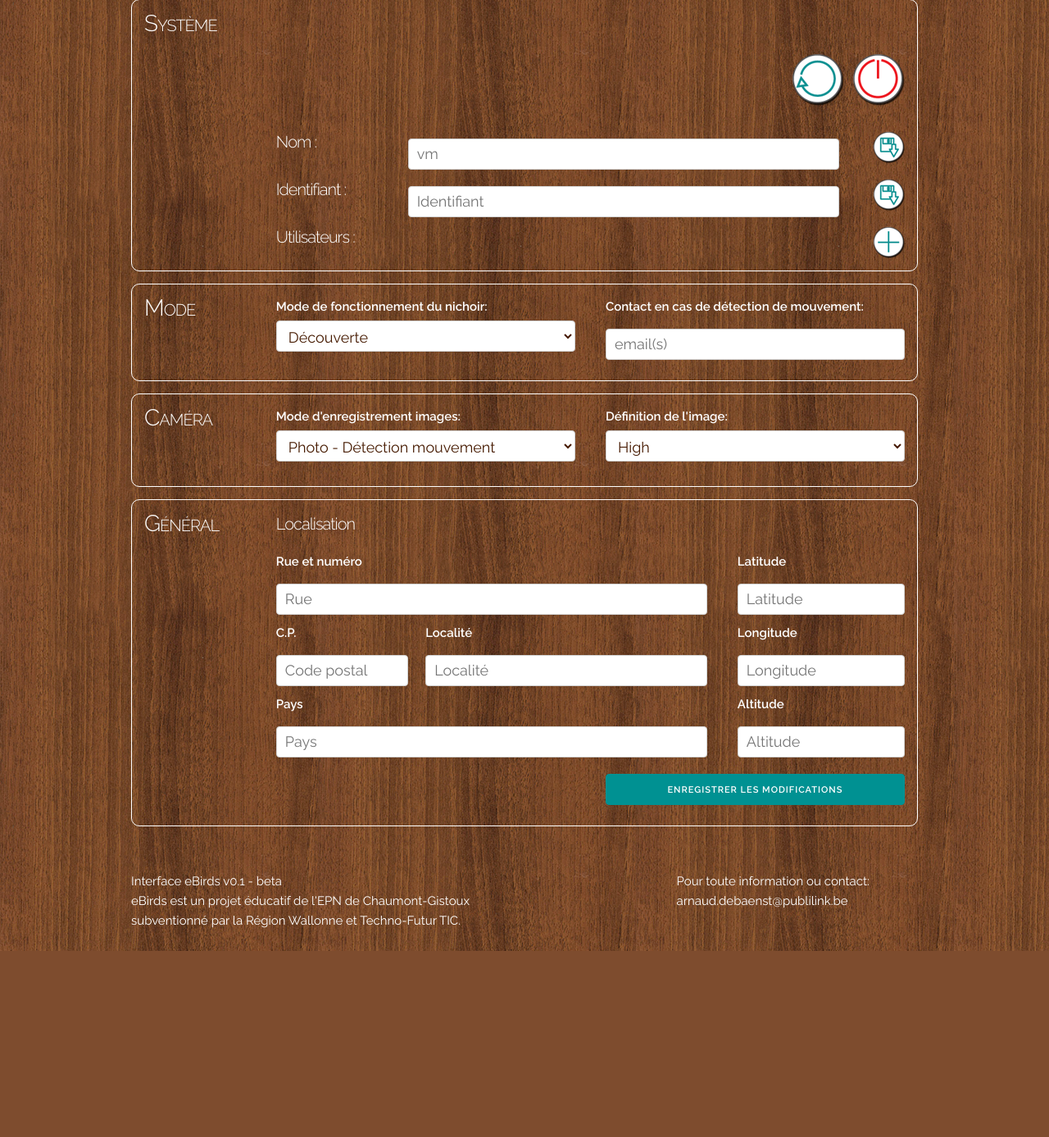
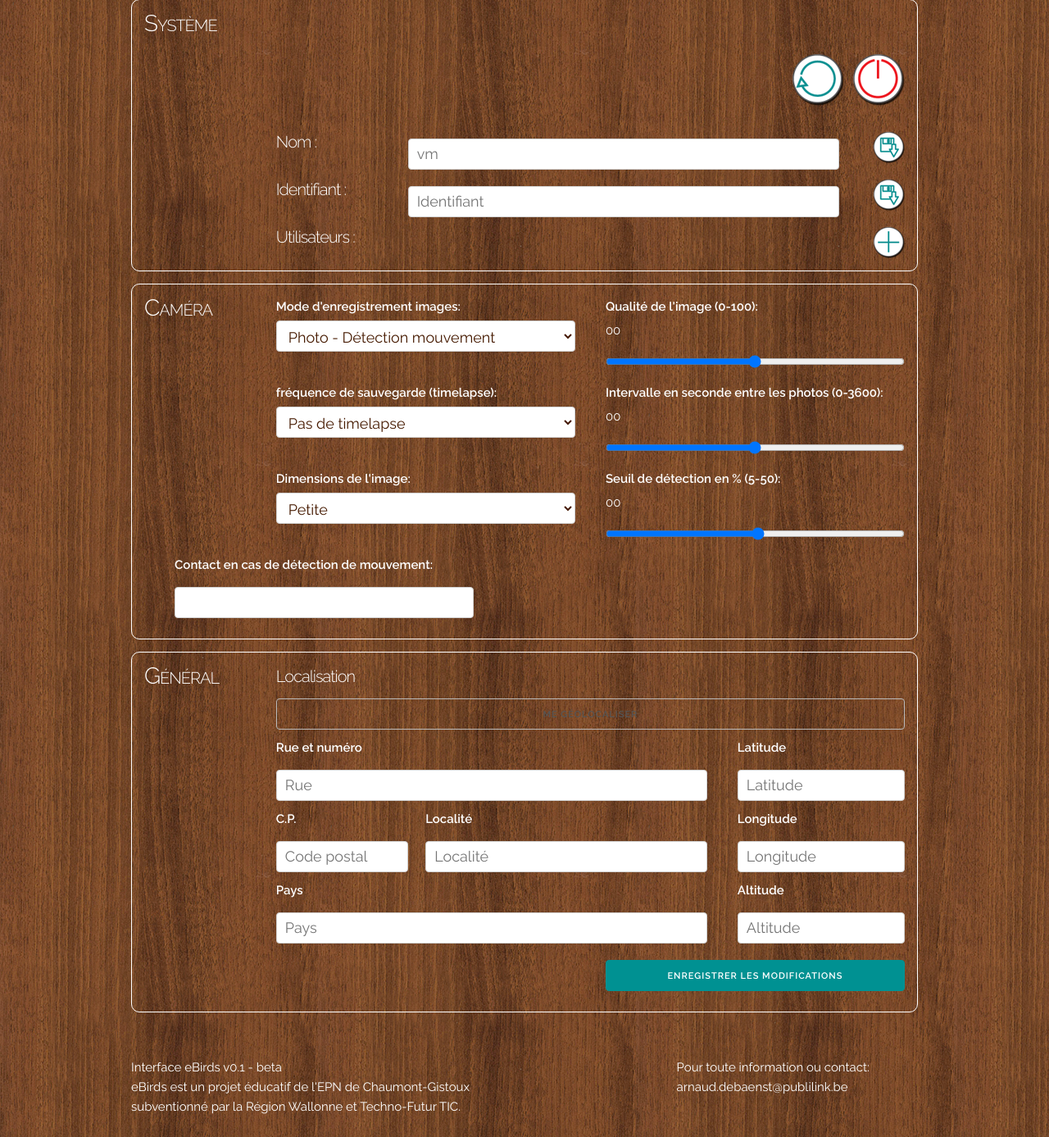
Before and after one commit to SuperCreate73/eBirds, a PHP site: template html_working/view/viewReglages.php in a window 1280 px wide; the page is wider, and only the part inside the window is pictured. Shown: the part 309-1696 px from the top of that part at 82% size. Before the commit the page ends 1469 px from the top of that part, so only its background shows below. Run offline with PHP 8.4, Linux system fonts and the light colour scheme; the template is opened without the code that fills it, so the values that code supplies are empty.

Commit message:
changement interface reglages

```diff
--- a/html_working/public/js/assistants_reglages.js
+++ b/html_working/public/js/assistants_reglages.js
@@ -67,7 +67,7 @@ function addUser(){
     </div></div></div>\
     <div class='offset-by-seven columns'>\
       <div class='five columns'>\
-        <input class='button u-full-width boutonLogin' value='Enregistrer les modifications' onclick='saveUser()'>\
+        <input class='button u-full-width boutonLogin' value='Enregistrer les modifications' onclick='saveUser();'>\
       </div>\
     </div>\
 ";
@@ -79,7 +79,7 @@ function addUser(){
 function saveUser() {
   var nameUser = document.getElementById("nameUser").value;
   var passwdUser = document.getElementById("passwdUser").value;
-
+  console.log(nameUser, passwdUser);
   if (nameUser.length < 3 || passwdUser.length < 6){
     document.getElementById("FenetreContenu").innerHTML="\
       <br>\
@@ -120,10 +120,10 @@ function saveUser() {
 }
 
 function changerNom(){
-  var nom = document.getElementById("nom_nichoir").value;
+        var nom = document.getElementById("nom_nichoir").value;
 	console.log(nom);
-  var xmlhttp = new XMLHttpRequest();
-  xmlhttp.open("GET", "jsRouter.php?action=changeName&param1="+nom, true);
+  	var xmlhttp = new XMLHttpRequest();
+  	xmlhttp.open("GET", "jsRouter.php?action=changeName&param1="+nom, true);
 	xmlhttp.send();
 
 }
@@ -135,13 +135,12 @@ function removeUser(nom){
 
 }
 function changeEmail(){
-  // changer la fnction pour éviter un redémarrage intempestif du daemon
   var newMail = document.getElementById('email').value;
-  var xmlhttp = new XMLHttpRequest();
-  xmlhttp.open("GET", "jsRouter.php?action=motionDetect&param1="+newMail, true);
-  xmlhttp.send();
+
+
+  //xmlhttp.open("")
+
 }
-
 function changeMode(e){
   var mode = e.target.value;
   alert(mode);
@@ -154,3 +153,13 @@ function changeDefinitionCamera(e){
   var mode = e.target.value;
   alert(mode);
 }
+
+function updateQualite(val) {
+          document.getElementById('texteQualite').innerHTML=val;
+        }
+function updateIntervalle(val) {
+          document.getElementById('texteIntervalle').innerHTML=val;
+      }
+function updateDetection(val) {
+          document.getElementById('texteDetection').innerHTML=val;
+    }
--- a/html_working/view/viewReglages.php
+++ b/html_working/view/viewReglages.php
@@ -10,9 +10,10 @@
 <?php ob_start(); ?>	<!-- Contenu de la page, intégré à la variable $content -->
 
 <h1>Réglages</h1>
-	<div id="accordion">
-		<form method="POST" action="index.php?action=doreglages">
-			<div class="cadre systeme">
+<!--div id="accordion"-->
+	<form method="POST" action="index.php?page=reglages&action=doreglages">
+			<div class="cadre">
+
 				<div class="row spaced">
 					<div class="eight columns">
 						<h2>Système</h2>
@@ -87,30 +88,11 @@
 							<div class='seven columns'><?= $userItem[0] ; ?></div><div class="my_button deleteUser" onclick="removeUser('<?= $userItem[0]; ?>');">
 							</div>
 						</div>
+					</div>
 					<?php } ?>
 
 				</div> <!--    FIN CADRE II -->
 
-			<div class="cadre">
-				<div class="row">
-					<div class="two columns">
-						<h2>Mode</h2>
-					</div>
-
-					<div class="five columns">
-						<label for="modeNichoir">Mode de fonctionnement du nichoir:</label>
-						<select class="u-full-width" id="modeNichoir" onchange="changeMode(event);">
-							<option value="Découverte">Découverte</option>
-							<option value="Occupation">Occupation</option>
-						</select>
-					</div>
-
-					<div class="five columns">
-						<label>Contact en cas de détection de mouvement:</label>
-						<input class="u-full-width" type="text" placeholder="email(s)" name="emails" id="email" onchange="changeEmail();">
-					</div>
-				</div>
-			</div> <!--    FIN CADRE II -->
 
 			<div class="cadre">
 				<div class="row">
@@ -120,7 +102,7 @@
 
 					<div class="five columns">
 						<label for="modeCamera">Mode d'enregistrement images:</label>
-						<select class="u-full-width" id="modeCamera" onchange="changeModeCamera(event);">
+						<select class="u-full-width" id="modeCamera" onchange="">
 							<option value="Detection">Photo - Détection mouvement</option>
 							<option value="Timelapse">Photo - Timelapse</option>
 							<option value="Video">Video</option>
@@ -128,15 +110,54 @@
 					</div>
 
 					<div class="five columns">
-						<label for="definitionCamera">Définition de l'image:</label>
-						<select class="u-full-width" id="definitionCamera" onchange = "changeDefinitionCamera(event);">
-							<option value="High">High</option>
-							<option value="Medium">Medium</option>
-							<option value="Low">Low</option>
+						<label>Qualité de l'image (0-100):</label><div id="texteQualite" >00</div>
+						<input class="u-full-width" type="range" min="0" max="100" placeholder="<?= $quality[0][0] ; ?>" name="quality" id="quality" oninput="updateQualite(this.value);">
+
+
+					</div>
+
+					<div class="five columns offset-by-two">
+						<label for="ffmpeg_timelapse_mode">fréquence de sauvegarde (timelapse):</label>
+						<select class="u-full-width" id="ffmpeg_timelapse_mode" name="ffmpeg_timelapse_mode">
+							<option value="none" <?php ($ffmpeg_timelapse_mode[0][0]=='none') ? 'selected' : "" ?> >Pas de timelapse</option>
+							<option value="hourly" <?php ($ffmpeg_timelapse_mode[0][0]=='hourly') ? 'selected' : "" ?> >Toute les heures</option>
+							<option value="daily" <?php ($ffmpeg_timelapse_mode[0][0]=='daily') ? 'selected' : "" ?> >Tous les jours</option>
+							<option value="weekly-sunday" <?php ($ffmpeg_timelapse_mode[0][0]=='weekly-sunday') ? 'selected' : "" ?> >Toutes les semaines (dimanche)</option>
+							<option value="weekly-monday" <?php ($ffmpeg_timelapse_mode[0][0]=='weekly-monday') ? 'selected' : "" ?> >Toutes les semaines (lundi)</option>
+							<option value="monthly" <?php ($ffmpeg_timelapse_mode[0][0]=='monthly') ? 'selected' : "" ?> >Tous les mois</option>
 						</select>
 					</div>
+
+					<div class="five columns">
+						<label>Intervalle en seconde entre les photos (0-3600):</label><div id="texteIntervalle" >00</div>
+						<input class="u-full-width" type="range" min="0" max="3600" placeholder="<?= $ffmpeg_timelapse[0][0] ; ?>" name="ffmpeg_timelapse" id="ffmpeg_timelapse" oninput="updateIntervalle(this.value);">
 					</div>
-			</div> <!--    FIN CADRE III -->
+
+					<div class="five columns offset-by-two">
+						<label for="imageSize">Dimensions de l'image:</label>
+						<select class="u-full-width" id="imageSize" name="imageSize">
+							<option value="low" <?php ($imageSize[0]=='low') ? selected : "" ?> >Petite</option>
+							<option value="medium" <?php ($imageSize[0]=='medium') ? selected : "" ?> >Moyenne</option>
+							<option value="high" <?php ($imageSize[0]=='high') ? selected : "" ?> >Grande</option>
+						</select>
+
+
+					</div>
+
+					<div class="five columns">
+						<label>Seuil de détection en % (5-50):</label><div id="texteDetection" >00</div>
+						<input class="u-full-width" type="range" min="5" max="50" placeholder=<?= $threshold[0][0] ; ?> name="threshold" id="threshold" oninput="updateDetection(this.value);">
+					</div>
+
+
+					<div class="five columns">
+						<label>Contact en cas de détection de mouvement:</label>
+						<input class="u-full-width" type="text" placeholder="<?= $on_motion_detected[0][0] ; ?>" name="on_motion_detected" id="on_motion_detected" onchange="">
+					</div>
+				</div>
+			</div> <!--    FIN CADRE II -->
+
+
 
 			<!--    FIN CADRE IV -->
 
@@ -148,7 +169,7 @@
 					</div>
 
 					<div class="ten columns">
-						<h3>Localisation</h3>
+						<h3>Localisation</h3><input type="button" value="Me géolocaliser">
 					</div>
 				</div>
 
@@ -190,13 +211,10 @@
 						</div>
 					</div>
 				</div>
-
-
 			</div> <!--    FIN CADRE V -->
 
 
 		</form>
-	</div>
 
 	<?php $content = ob_get_clean(); ?>
 
```
Lines whose indentation alone changed are shown as unchanged.
